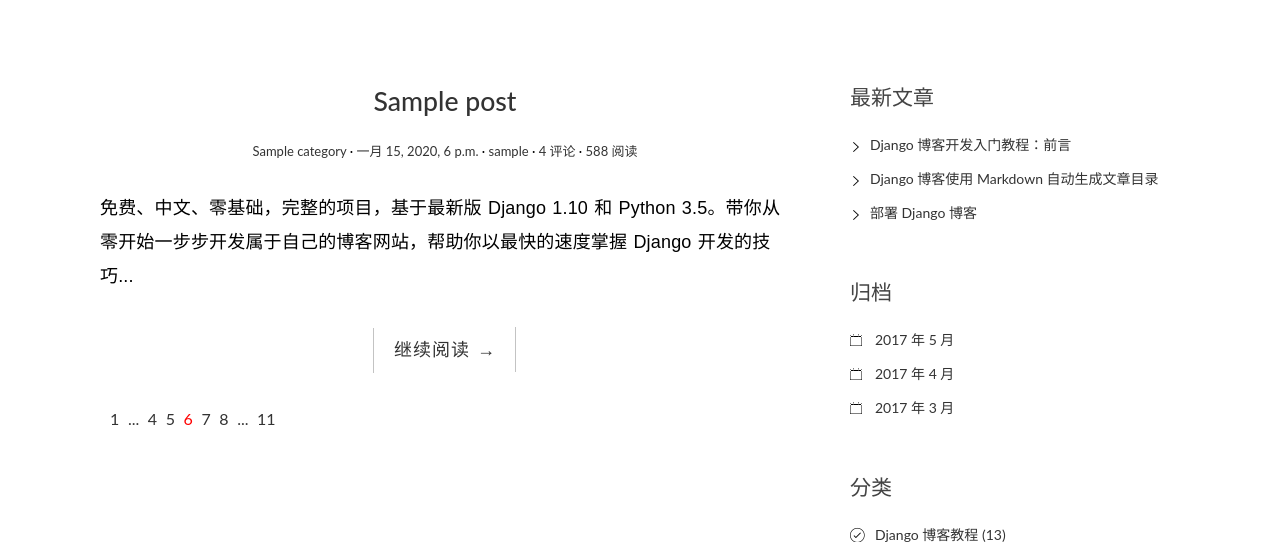
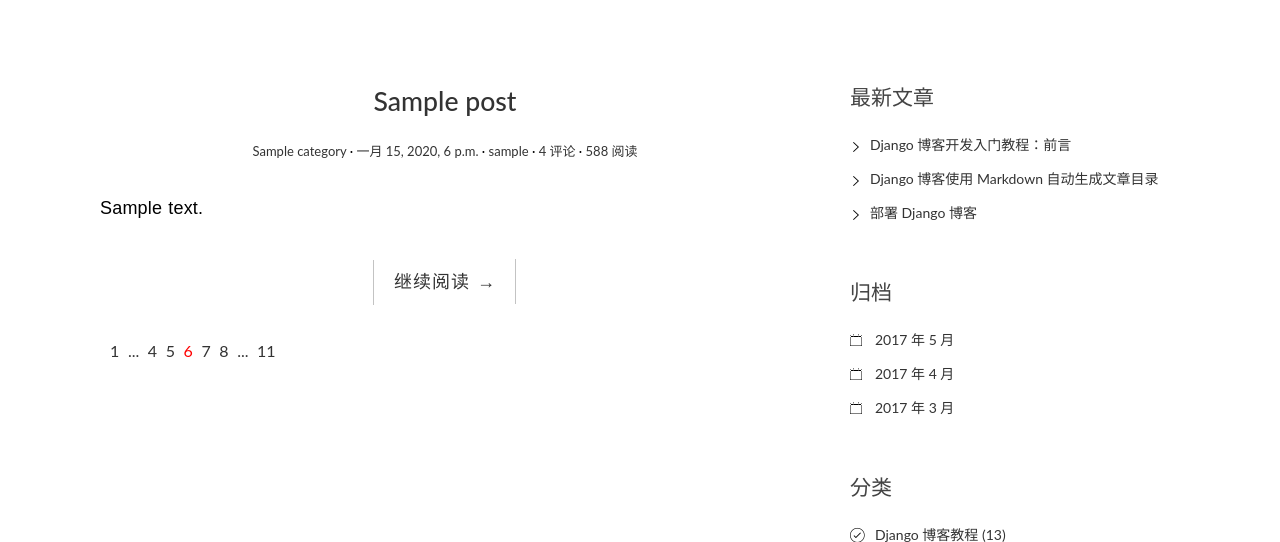
Before and after one commit to D6666666/blog, a Django app: page / in a window 1280 px wide. Shown: the part 91-633 px from the top of the page. Run offline with Django 3.2, Linux system fonts and the light colour scheme; tables that the repository leaves empty hold one stand-in row (values such as "Sample post"); some libraries are stand-ins or nearby versions.

Commit message:
更新模板

```diff
--- a/blogs/templates/index.html
+++ b/blogs/templates/index.html
@@ -2,7 +2,7 @@
 <!DOCTYPE html>
 <html>
 <head>
-      <title>Black &amp; White</title>
+      <title>我的博客</title>
 
       <!-- meta -->
       <meta charset="UTF-8">
@@ -83,10 +83,9 @@
                         </div>
                     </header>
                     <div class="entry-content clearfix">
-                        <p>免费、中文、零基础，完整的项目，基于最新版 Django 1.10 和 Python 3.5。带你从零开始一步步开发属于自己的博客网站，帮助你以最快的速度掌握 Django
-                            开发的技巧...</p>
+                        <p>{{ post.excerpt }}</p>
                         <div class="read-more cl-effect-14">
-                            <a href="#" class="more-link">继续阅读 <span class="meta-nav">→</span></a>
+                           <a href="#" class="more-link">继续阅读 <span class="meta-nav">→</span></a>
                         </div>
                     </div>
                   </article>
```
